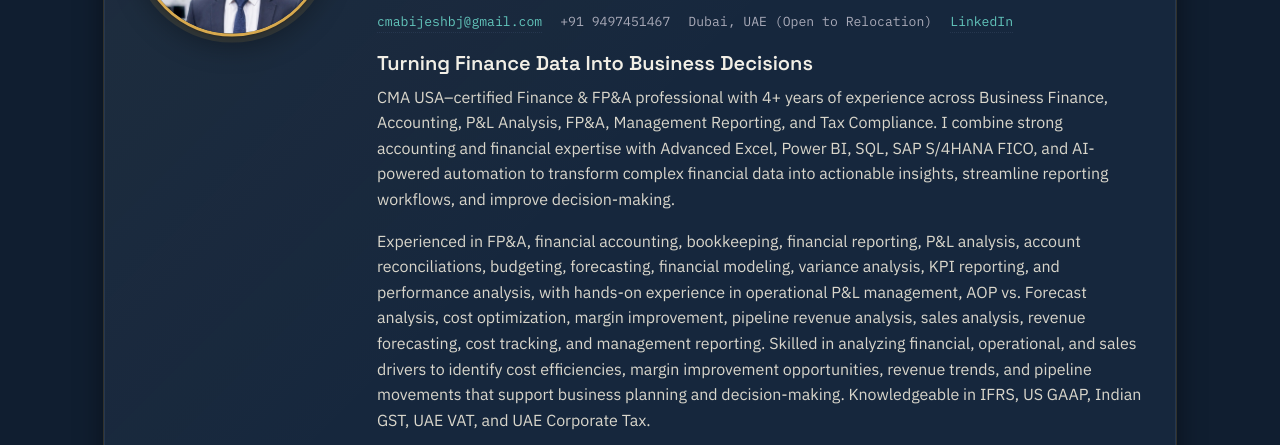
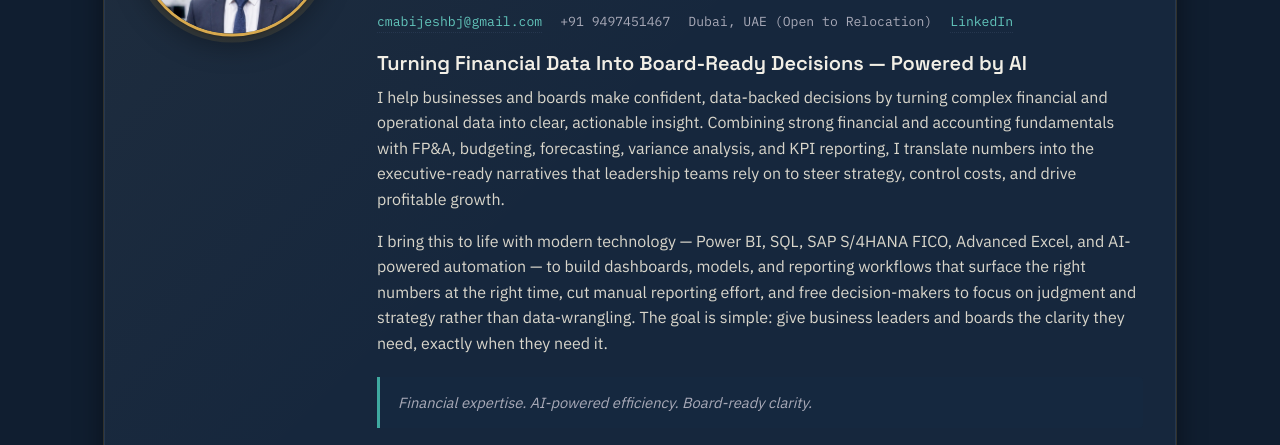
Before and after one commit to cmabijeshbj-web/cmabijeshbj-web.github.io, a plain HTML site: page index.html in a window 1280 px wide. Shown: the part 330-775 px from the top of the page. Drawn offline with Linux system fonts and the light colour scheme.

Commit message:
Add files via upload

```diff
--- a/index.html
+++ b/index.html
@@ -40,10 +40,10 @@
             <span>Dubai, UAE (Open to Relocation)</span>
             <a href="https://www.linkedin.com/in/bijesh-bj-cma-here" target="_blank" rel="noopener">LinkedIn</a>
           </div>
-          <h3 style="margin-top:18px;">Turning Finance Data Into Business Decisions</h3>
-          <p>CMA USA–certified Finance &amp; FP&amp;A professional with 4+ years of experience across Business Finance, Accounting, P&amp;L Analysis, FP&amp;A, Management Reporting, and Tax Compliance. I combine strong accounting and financial expertise with Advanced Excel, Power BI, SQL, SAP S/4HANA FICO, and AI-powered automation to transform complex financial data into actionable insights, streamline reporting workflows, and improve decision-making.</p>
-          <p>Experienced in FP&amp;A, financial accounting, bookkeeping, financial reporting, P&amp;L analysis, account reconciliations, budgeting, forecasting, financial modeling, variance analysis, KPI reporting, and performance analysis, with hands-on experience in operational P&amp;L management, AOP vs. Forecast analysis, cost optimization, margin improvement, pipeline revenue analysis, sales analysis, revenue forecasting, cost tracking, and management reporting. Skilled in analyzing financial, operational, and sales drivers to identify cost efficiencies, margin improvement opportunities, revenue trends, and pipeline movements that support business planning and decision-making. Knowledgeable in IFRS, US GAAP, Indian GST, UAE VAT, and UAE Corporate Tax.</p>
-          <div class="callout" style="font-style:italic;">Finance expertise. Accounting foundation. Data-driven insights. AI-enabled efficiency.</div>
+          <h3 style="margin-top:18px;">Turning Financial Data Into Board-Ready Decisions — Powered by AI</h3>
+          <p>I help businesses and boards make confident, data-backed decisions by turning complex financial and operational data into clear, actionable insight. Combining strong financial and accounting fundamentals with FP&amp;A, budgeting, forecasting, variance analysis, and KPI reporting, I translate numbers into the executive-ready narratives that leadership teams rely on to steer strategy, control costs, and drive profitable growth.</p>
+          <p>I bring this to life with modern technology — Power BI, SQL, SAP S/4HANA FICO, Advanced Excel, and AI-powered automation — to build dashboards, models, and reporting workflows that surface the right numbers at the right time, cut manual reporting effort, and free decision-makers to focus on judgment and strategy rather than data-wrangling. The goal is simple: give business leaders and boards the clarity they need, exactly when they need it.</p>
+          <div class="callout" style="font-style:italic;">Financial expertise. AI-powered efficiency. Board-ready clarity.</div>
           <div class="skill-tags">
             <span class="skill-tag">Financial Planning & Analysis (FP&A)</span>
 <span class="skill-tag">Budgeting & Forecasting</span>
```
